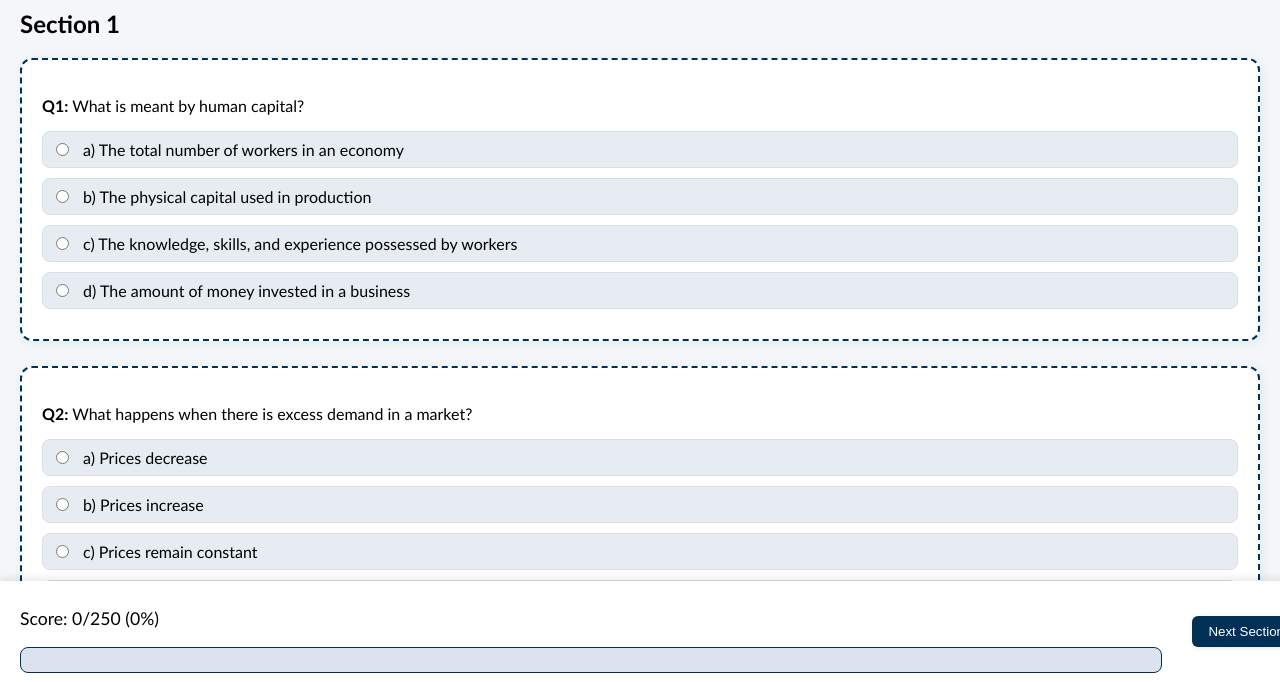
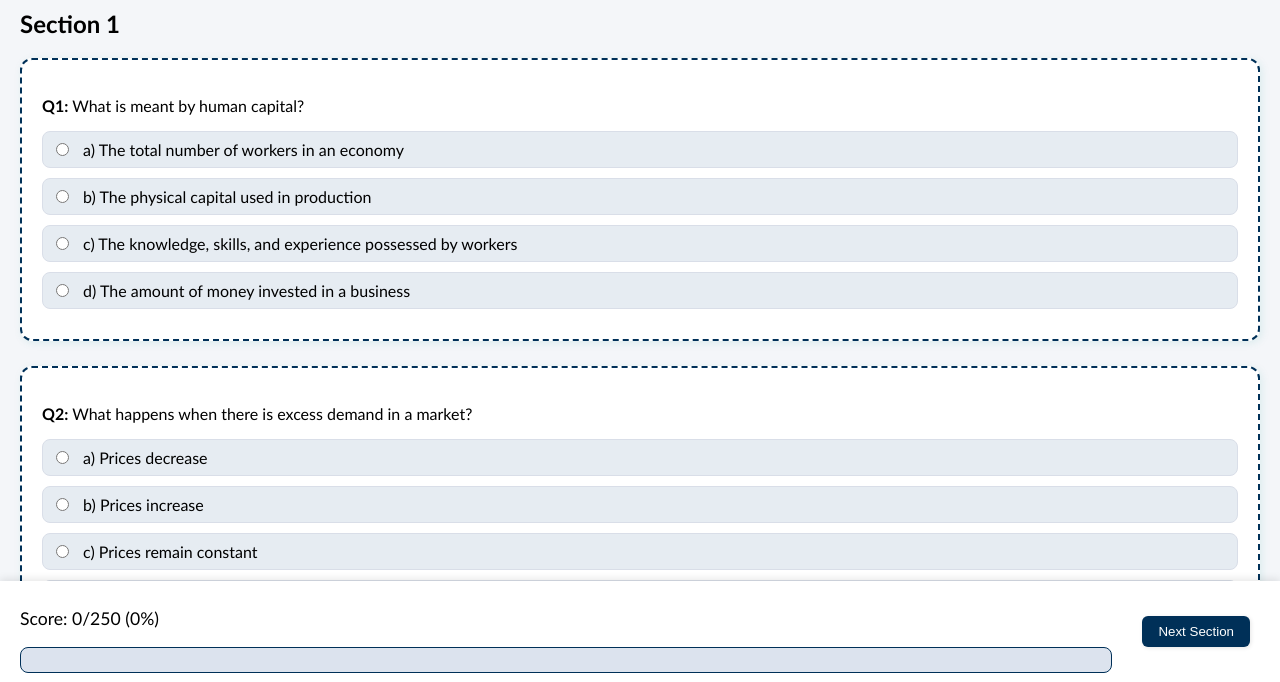
Before and after one commit to ccopfer/D089-Proto-Exam, a plain HTML site: page index.html in a window 1280 px wide. Both pictures are taken after a click on the button "Start Exam". Shown: the part 117-799 px from the top of the page. Drawn offline with Linux system fonts and the light colour scheme.

Commit message:
new nav patch

```diff
--- a/index.html
+++ b/index.html
@@ -10,6 +10,10 @@
       background-color: #f4f6f9;
       padding: 20px;
       margin: 0;
+      box-sizing: border-box;
+    }
+    *, *::before, *::after {
+      box-sizing: inherit;
     }
     h1 {
       text-align: center;
@@ -62,12 +66,13 @@
       align-items: center;
     }
     .progress-bar {
-      flex: 1;
+      flex: 1 1 200px;
       margin-right: 20px;
       background-color: #dce3ee;
       border: 1px solid #003058;
       border-radius: 8px;
       overflow: hidden;
+      min-width: 200px;
     }
     .progress-fill {
       height: 24px;
@@ -86,8 +91,12 @@
       padding: 8px 16px;
       border-radius: 6px;
       margin-left: 10px;
+      margin-right: 10px;
       cursor: pointer;
       box-shadow: 1px 1px 4px rgba(0,0,0,0.1);
+    }
+    .section {
+      padding-bottom: 160px; /* extra bottom padding so last question isn't hidden */
     }
   </style>
 </head>
@@ -252,6 +261,5 @@ document.addEventListener("DOMContentLoaded", () => {
   }
 });
 </script>
-
 </body>
 </html>
```
